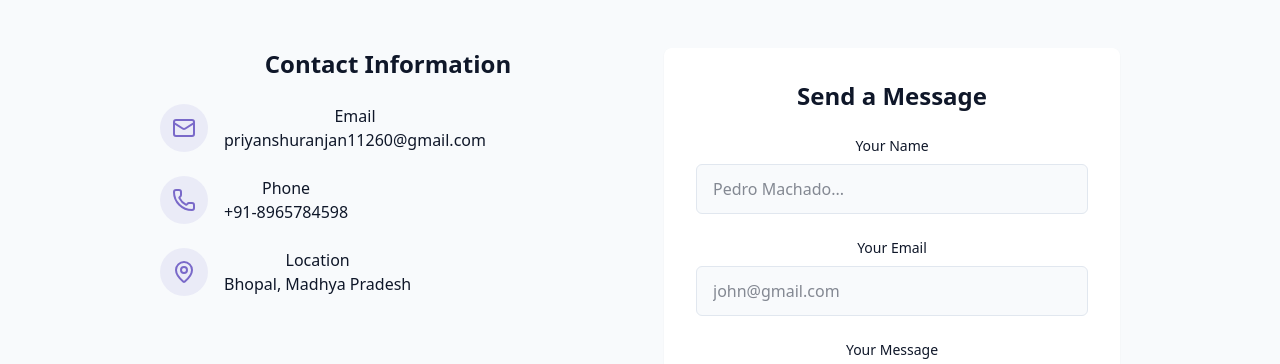
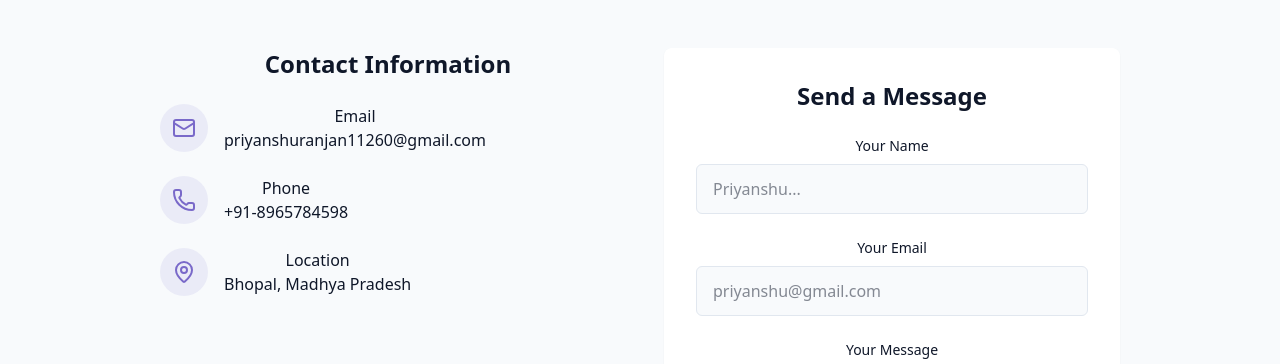
Before and after one commit to PriyanshuRanjan04/My-Portfolio, a React (Vite) app: page / in a window 1280 px wide. Shown: the part 3978-4342 px from the top of the page. Built offline with nearby package versions, Linux system fonts and the light colour scheme.

Commit message:
Updated website

```diff
--- a/src/components/ContactSection.jsx
+++ b/src/components/ContactSection.jsx
@@ -130,7 +130,7 @@ export const ContactSection = () => {
                   name="name"
                   required
                   className="w-full px-4 py-3 rounded-md border border-input bg-background focus:outline-hidden foucs:ring-2 focus:ring-primary"
-                  placeholder="Pedro Machado..."
+                  placeholder="Priyanshu..."
                 />
               </div>
 
@@ -148,7 +148,7 @@ export const ContactSection = () => {
                   name="email"
                   required
                   className="w-full px-4 py-3 rounded-md border border-input bg-background focus:outline-hidden foucs:ring-2 focus:ring-primary"
-                  placeholder="john@gmail.com"
+                  placeholder="priyanshu@gmail.com"
                 />
               </div>
 
```
